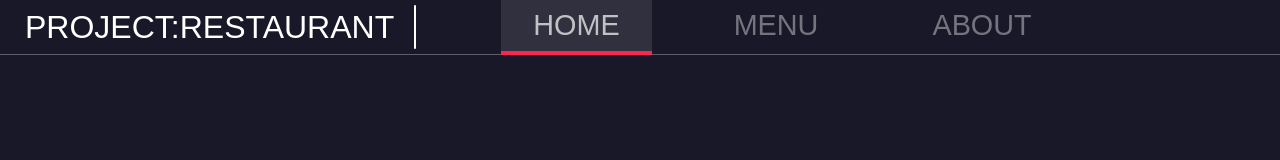
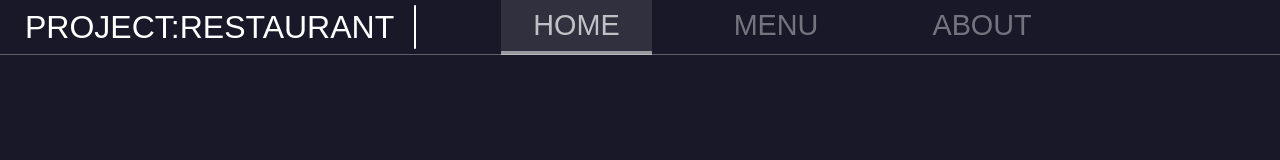
Before and after one commit to neerajsurjaye/RestaurantPage, a website built with webpack: page dist/index.html in a window 1280 px wide. In both pictures the pointer is over the element "HOME". Shown: the top 160 px of the page. Built offline with nearby package versions, Linux system fonts and the light colour scheme.

Commit message:
border bottom

```diff
--- a/css/style.css
+++ b/css/style.css
@@ -56,7 +56,7 @@ body{
 
 #buttons > div:hover {
     background-color: rgba(255 , 255 , 255 , 0.1);
-    border-bottom: #fd264f solid 4px;
+    border-bottom:  rgba(255 , 255 , 255 , 0.5) solid 4px;
     color: rgba(255, 255, 255, 0.7);
 }
 
```
